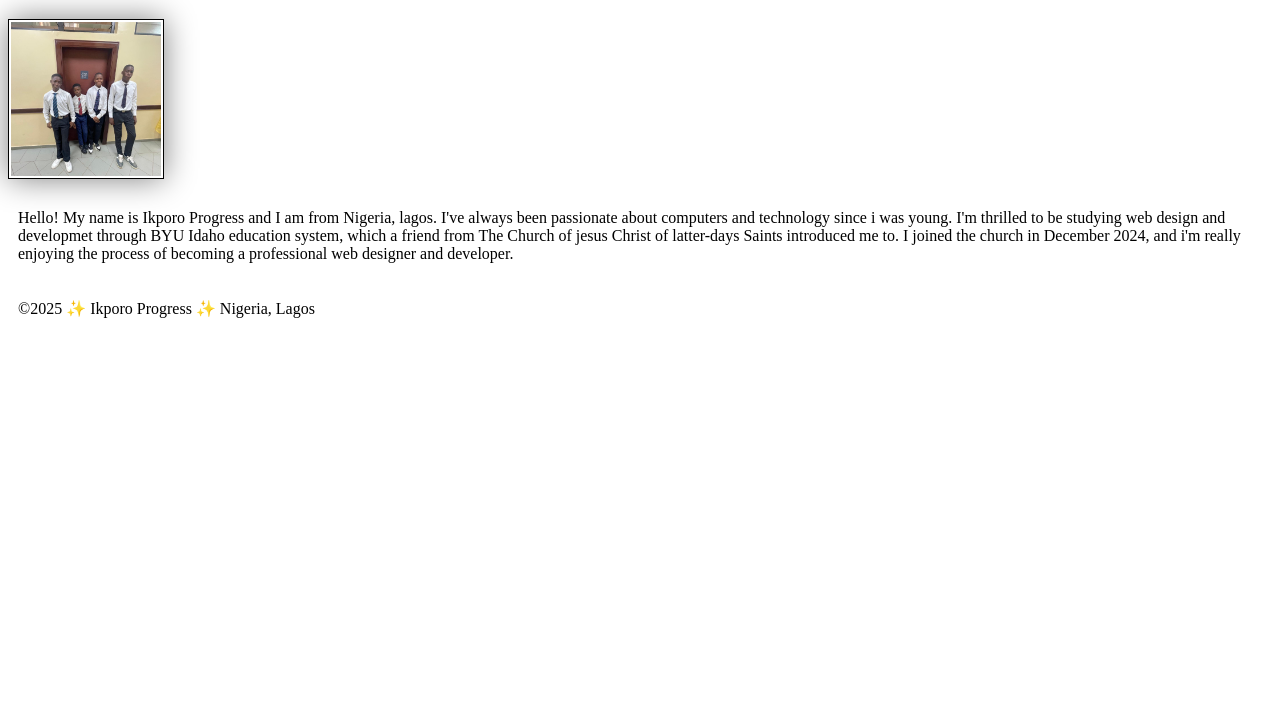
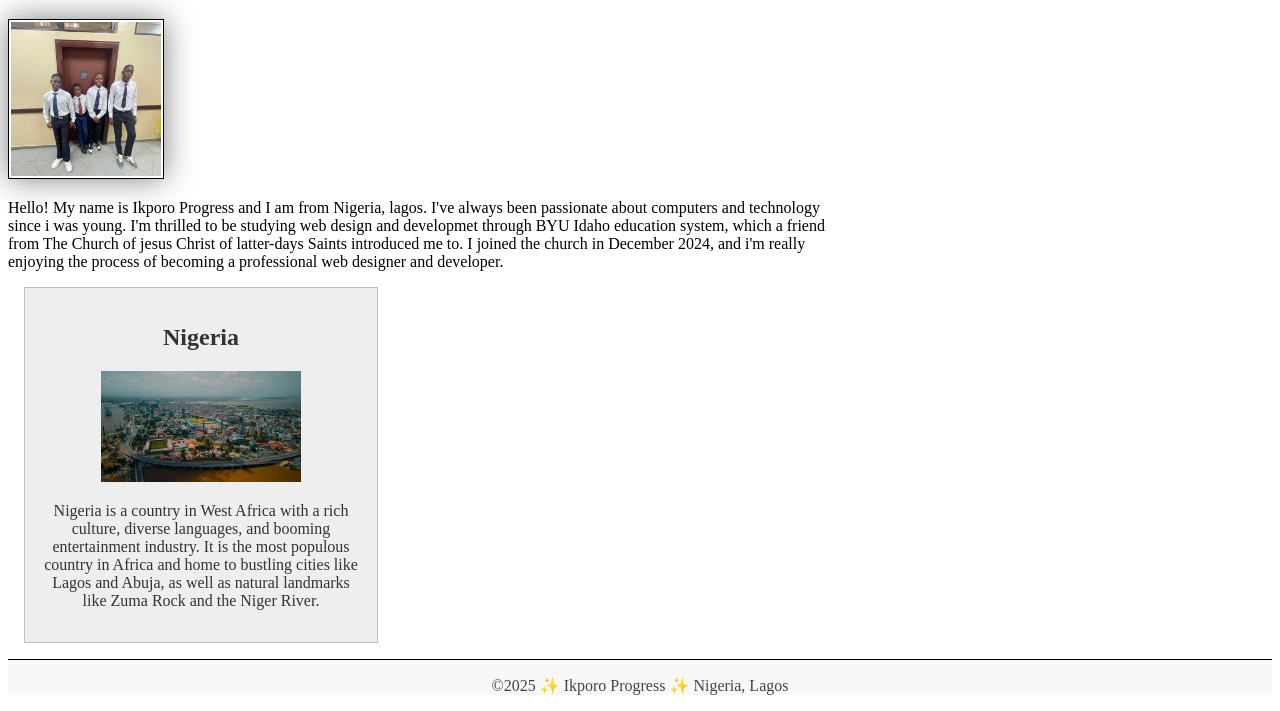
Before and after one commit to Jay-empath/wdd130, a plain HTML site: page index.html in a window 1280 px wide. Shown: the part 205-916 px from the top of the page. Before the commit the page ends 800 px from the top, so only its background shows below. Drawn offline with Linux system fonts and the light colour scheme.

Commit message:
Home Page Enhancement

```diff
--- a/index.html
+++ b/index.html
@@ -1,11 +1,14 @@
 <!DOCTYPE html>
-<html lang="en-US">
+<html lang="en">
 
-<head> <link rel="stylesheet" href="styles/styles.css">
+<head>
     <meta charset="UTF-8">
-    <meta name="vieport" content="width=device-width,
+    <title>Ikporo Progress | WDD 130</title>
+    <meta name="viewport" content="width=device-width,
         initial-scale=1.0">
-    <title>Ikporo Progress | WDD 130</title>
+    <meta name="description" content="Ikporo Progress WDD130 home page,.">
+    <meta name="author" content="Ikporo Progress">
+    <link rel="stylesheet" href="styles/styles.css">
 </head>
 
 <body>
@@ -15,6 +18,7 @@
             <a href="wwr">Rafting Website</a>
         </nav>
     </header>
+
     <main>
         <h1>Ikporo Progress | wdd130</h1>
         <img src="images/profile.jpg" alt="Ikporo progress profile picture" width="200">
@@ -24,6 +28,13 @@
             joined the church in December 2024, and i'm really enjoying the process of becoming a professional web
             designer and developer.</p>
     </main>
+
+    <aside>
+        <h2>Nigeria</h2>
+        <img src="images/nigeria.webp" alt="scenic view representing Nigeria">
+        <p>Nigeria is a country in West Africa with a rich culture, diverse languages, and booming entertainment industry. It is the most populous country in Africa and home to bustling cities like Lagos and Abuja, as well as natural landmarks like Zuma Rock and the Niger River.</p>
+    </aside>
+
     <footer>
         <p>©2025 ✨ Ikporo Progress ✨ Nigeria, Lagos </p>
     </footer>
--- a/styles/styles.css
+++ b/styles/styles.css
@@ -1,26 +1,59 @@
+
 nav {
     background-color: darkblue;
+    color: white;
     padding: 10px;
 }
 
 nav a {
-    color: white;
+    color: #ffffff;
+    background-color: darkblue;
     display: block;
     padding: 20px;
 }
 
 h1 {
     color: darkblue;
+    background-color: white;
 }
 
-img {
+p {
+    padding: 0;
+}
+
+main {
+    max-width: 840px;
+
+}
+
+main img {
     width: 150px;
     height: auto;
-    border: 1px solid black;
+    border:1px solid black;
     padding: 2px;
     box-shadow: 0 0 30px gray;
 }
 
-p {
-    padding: 10px;
+aside {
+    width: 20rem;
+    margin: 1rem;
+    border: 1px solid rgb(0 0 0 / 0.2);
+    padding: 1rem;
+    background-color: #eee;
+    color: #333;
+    text-align: center;
 }
+
+
+aside img {
+    width: 200px;
+    height: auto;
+}
+
+footer {
+ margin-top: 1em;
+ border-top: 1px solid black;
+ text-align: center;
+ color: #444;
+ background-color: #f8f8f8;
+}
```
Also changed, not shown: images/nigeria.webp (added), week02/holgrail.html (line endings or trailing spaces).
